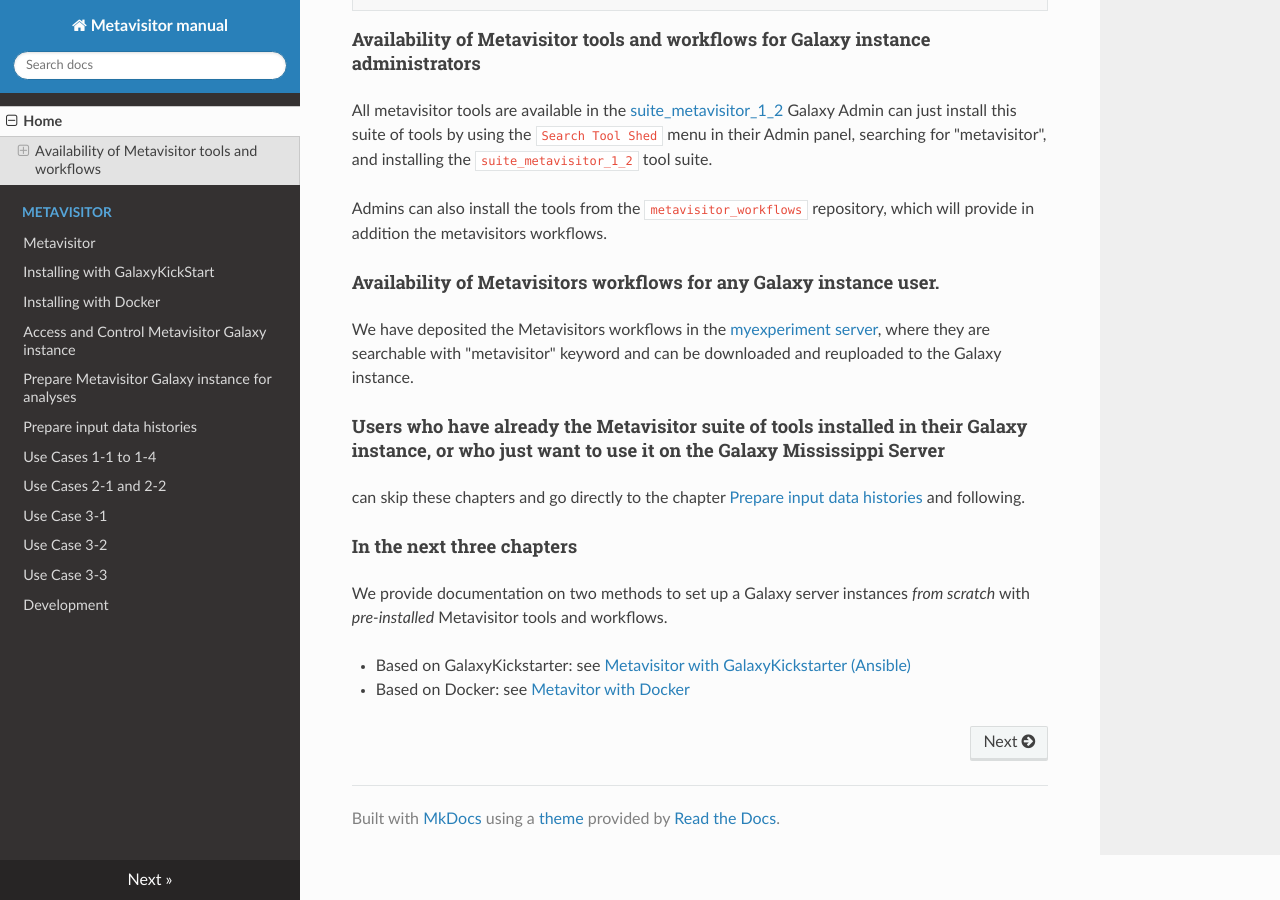
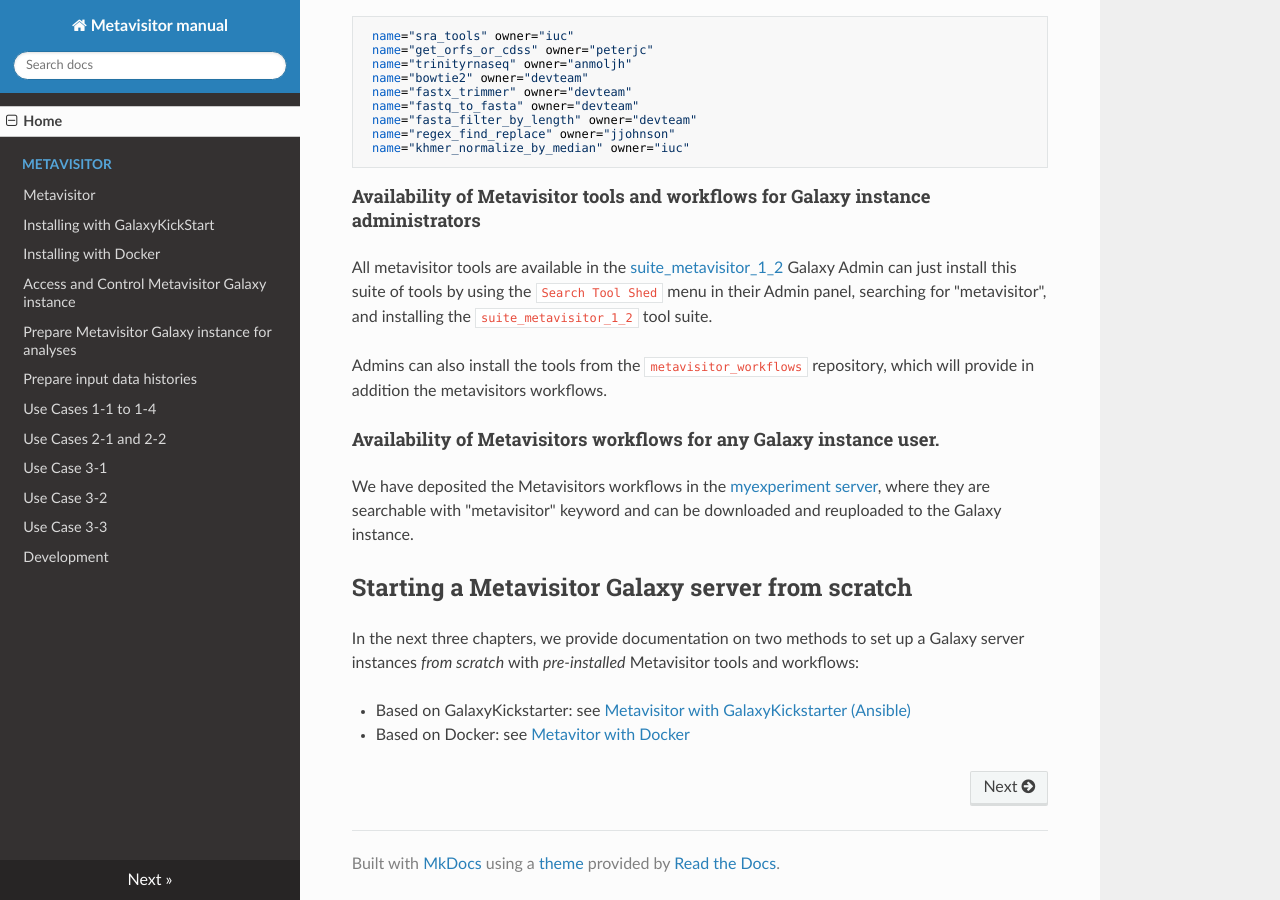
Before and after one commit to ARTbio/Metavisitor-manual, an MkDocs documentation site: the page built from docs/index.md, in a window 1280 px wide and 900 px high, scrolled down 1041 px. Built offline with MkDocs 1.6.1, drawn with Linux system fonts in a browser that asks for light colours; nearby versions of some CDN libraries; old or Windows-style settings are respelled for this version of MkDocs; some of the changed text lies outside the part shown.

Commit message:
change index.md and test Travis activation

```diff
--- a/docs/index.md
+++ b/docs/index.md
@@ -44,13 +49,9 @@
 #### Availability of Metavisitors workflows for any Galaxy instance user.
 We have deposited the Metavisitors workflows in the [myexperiment server](http://www.myexperiment.org/workflows), where they are searchable with "metavisitor" keyword and can be downloaded and reuploaded to the Galaxy instance.
 
-#### Users who have already the Metavisitor suite of tools installed in their Galaxy instance, or who just want to use it on the Galaxy Mississippi Server
-can skip these chapters and go directly to the chapter [Prepare input data histories](use_cases_input_data) and following.
+## Starting a Metavisitor Galaxy server from scratch
 
-
-#### In the next three chapters
-
-We provide documentation on two methods to set up a Galaxy server instances *from scratch* with *pre-installed* Metavisitor tools and workflows.
+In the next three chapters, we provide documentation on two methods to set up a Galaxy server instances *from scratch* with *pre-installed* Metavisitor tools and workflows:
 
 - Based on GalaxyKickstarter: see [Metavisitor with GalaxyKickstarter (Ansible)](metavisitor_ansible.md)
 - Based on Docker: see [Metavitor with Docker](metavisitor_docker.md)
```
Also changed, not shown: other parts of docs/index.md (+5 -0 lines).
